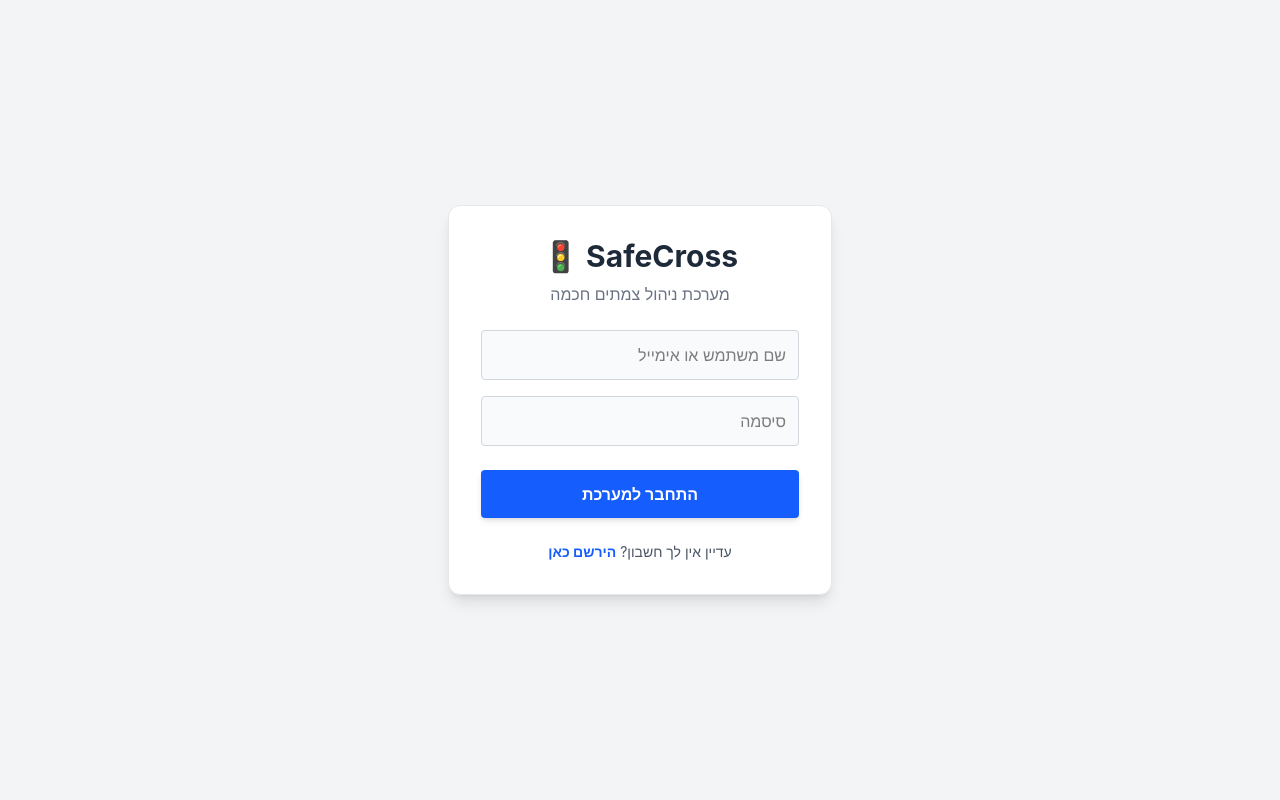
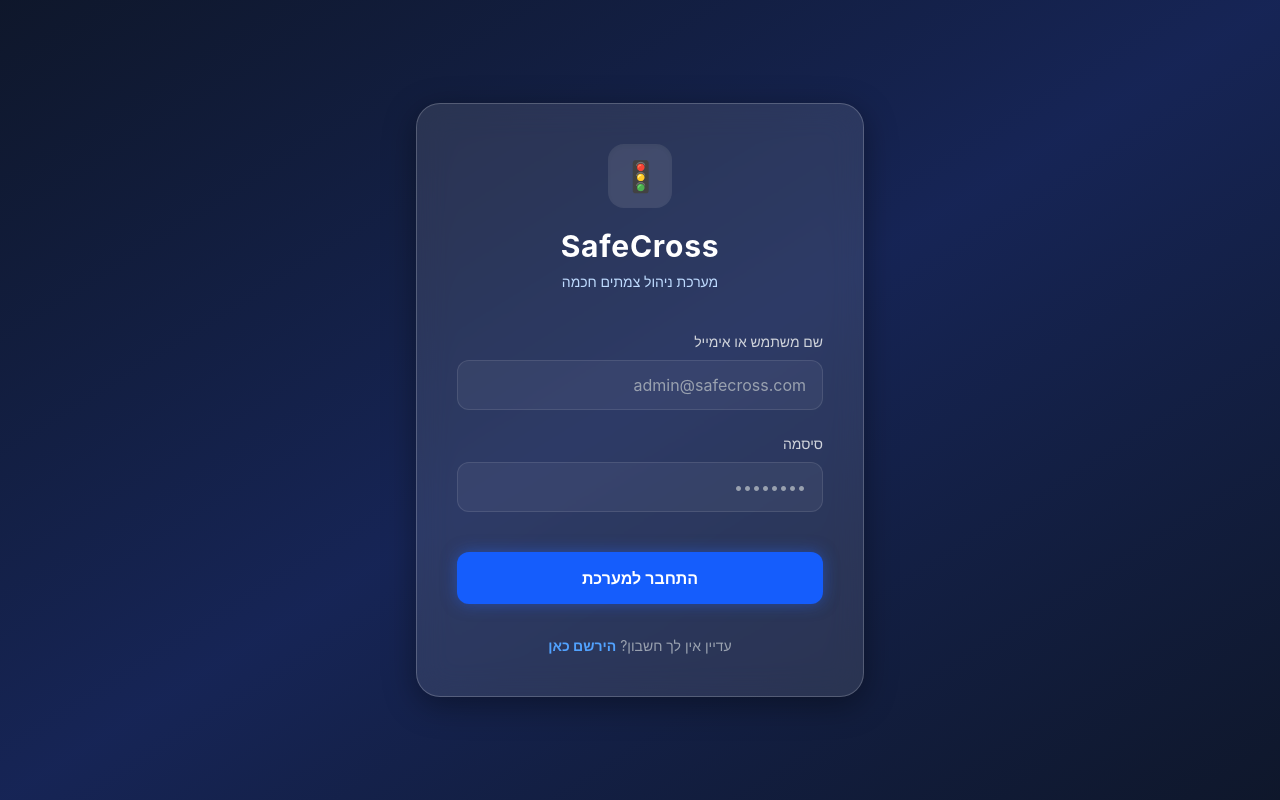
Before and after one commit to yoska2/AI_Smart_Crosswalk, a React app in the folder frontend/: page / in a window 1280 px wide. Built offline with nearby package versions, Linux system fonts and the light colour scheme; the HTML template or start-up script is replaced by a standard one.

Commit message:
Update login page with modern glassmorphism UI

```diff
--- a/frontend/src/pages/Login.jsx
+++ b/frontend/src/pages/Login.jsx
@@ -35,45 +35,66 @@ function Login() {
   };
 
   return (
-    <div className="flex justify-center items-center h-screen bg-gray-100 font-sans" dir="rtl">
-      <div className="bg-white p-8 rounded-xl shadow-lg w-96 text-center border border-gray-200">
-        <h2 className="text-3xl font-bold text-gray-800 mb-2">SafeCross 🚦</h2>
-        <p className="text-gray-500 mb-6">מערכת ניהול צמתים חכמה</p>
+    // רקע גרדיאנט כהה ומודרני
+    <div className="min-h-screen flex items-center justify-center bg-gradient-to-br from-slate-900 via-blue-950 to-slate-900 p-4 font-sans" dir="rtl">
 
-        <form onSubmit={handleLogin} className="flex flex-col gap-4">
+      {/* כרטיס אפקט זכוכית (Glassmorphism) */}
+      <div className="bg-white/10 backdrop-blur-lg border border-white/20 rounded-3xl p-10 shadow-[0_8px_32px_0_rgba(0,0,0,0.37)] w-full max-w-md">
+
+        {/* אזור הלוגו */}
+        <div className="text-center mb-10">
+          <div className="inline-flex items-center justify-center w-16 h-16 bg-white/10 rounded-2xl mb-5 shadow-inner">
+             <span className="text-3xl">🚦</span>
+          </div>
+          <h2 className="text-3xl font-bold text-white mb-2 tracking-wide">SafeCross</h2>
+          <p className="text-blue-200 text-sm font-medium">מערכת ניהול צמתים חכמה</p>
+        </div>
+
+        {/* טופס התחברות */}
+        <form onSubmit={handleLogin} className="space-y-6">
+          <div>
+            <label className="block text-sm font-medium text-gray-300 mb-2">שם משתמש או אימייל</label>
             <input
               type="text"
-            placeholder="שם משתמש או אימייל"
-            className="p-3 border border-gray-300 rounded text-right bg-gray-50 focus:bg-white focus:border-blue-500 focus:ring-2 focus:ring-blue-200 transition outline-none"
+              className="w-full px-4 py-3 bg-white/5 border border-white/10 rounded-xl text-white placeholder-gray-400 focus:outline-none focus:ring-2 focus:ring-blue-500 transition-all text-right"
+              placeholder="admin@safecross.com"
               value={username}
               onChange={(e) => setUsername(e.target.value)}
               required
             />
+          </div>
+
+          <div>
+            <label className="block text-sm font-medium text-gray-300 mb-2">סיסמה</label>
             <input
               type="password"
-            placeholder="סיסמה"
-            className="p-3 border border-gray-300 rounded text-right bg-gray-50 focus:bg-white focus:border-blue-500 focus:ring-2 focus:ring-blue-200 transition outline-none"
+              className="w-full px-4 py-3 bg-white/5 border border-white/10 rounded-xl text-white placeholder-gray-400 focus:outline-none focus:ring-2 focus:ring-blue-500 transition-all text-right"
+              placeholder="••••••••"
               value={password}
               onChange={(e) => setPassword(e.target.value)}
               required
             />
+          </div>
+
           <button
             type="submit"
-            className="bg-blue-600 text-white font-bold py-3 rounded hover:bg-blue-700 transition mt-2 shadow-md"
+            className="w-full py-3.5 mt-4 bg-blue-600 hover:bg-blue-500 text-white font-semibold rounded-xl shadow-[0_0_15px_rgba(37,99,235,0.5)] hover:shadow-[0_0_25px_rgba(37,99,235,0.7)] transition-all duration-300"
           >
             התחבר למערכת
           </button>
         </form>
 
-        <div className="mt-6 text-sm text-gray-600">
+        {/* כפתור הרשמה המותאם לעיצוב הכהה */}
+        <div className="mt-8 text-sm text-center text-gray-400">
           עדיין אין לך חשבון?{' '}
           <span
             onClick={() => navigate('/register')}
-            className="text-blue-600 font-bold cursor-pointer hover:underline"
+            className="text-blue-400 font-bold cursor-pointer hover:text-blue-300 hover:underline transition-colors"
           >
             הירשם כאן
           </span>
         </div>
+
       </div>
     </div>
   );
--- a/frontend/src/pages/Register.jsx
+++ b/frontend/src/pages/Register.jsx
@@ -34,63 +34,85 @@ function Register() {
   };
 
   return (
-    <div className="flex justify-center items-center h-screen bg-gray-100 font-sans" dir="rtl">
-      <div className="bg-white p-8 rounded-xl shadow-lg w-96 text-center border border-gray-200">
-        <h2 className="text-3xl font-bold text-gray-800 mb-2">SafeCross 🚦</h2>
-        <p className="text-gray-500 mb-6">יצירת חשבון מפעיל חדש</p>
+    // רקע גרדיאנט כהה ומודרני - זהה לעמוד ההתחברות
+    <div className="min-h-screen flex items-center justify-center bg-gradient-to-br from-slate-900 via-blue-950 to-slate-900 p-4 font-sans" dir="rtl">
 
+      {/* כרטיס אפקט זכוכית (Glassmorphism) */}
+      <div className="bg-white/10 backdrop-blur-lg border border-white/20 rounded-3xl p-10 shadow-[0_8px_32px_0_rgba(0,0,0,0.37)] w-full max-w-md">
+
+        {/* אזור הלוגו */}
+        <div className="text-center mb-8">
+          <div className="inline-flex items-center justify-center w-16 h-16 bg-white/10 rounded-2xl mb-4 shadow-inner">
+             <span className="text-3xl">🚦</span>
+          </div>
+          <h2 className="text-3xl font-bold text-white mb-2 tracking-wide">SafeCross</h2>
+          <p className="text-blue-200 text-sm font-medium">יצירת חשבון מפעיל חדש</p>
+        </div>
+
+        {/* הודעת הצלחה מותאמת לעיצוב הכהה */}
         {message ? (
-          <div className="bg-green-100 text-green-800 border border-green-300 p-4 rounded mb-4 font-medium">
+          <div className="bg-green-500/20 border border-green-500/50 text-green-200 p-4 rounded-xl mb-4 font-medium text-center backdrop-blur-sm shadow-[0_0_15px_rgba(34,197,94,0.2)]">
             {message}
           </div>
         ) : (
-          <form onSubmit={handleRegister} className="flex flex-col gap-4">
+          <form onSubmit={handleRegister} className="space-y-4">
+            <div>
               <input
                 type="text"
                 placeholder="שם משתמש (באנגלית בלבד)"
-              className="p-3 border border-gray-300 rounded text-right bg-gray-50 focus:bg-white focus:border-blue-500 focus:ring-2 focus:ring-blue-200 transition outline-none"
+                className="w-full px-4 py-3 bg-white/5 border border-white/10 rounded-xl text-white placeholder-gray-400 focus:outline-none focus:ring-2 focus:ring-blue-500 transition-all text-right"
                 value={username}
                 onChange={(e) => setUsername(e.target.value)}
                 required
               />
+            </div>
+            <div>
               <input
                 type="email"
                 placeholder="כתובת אימייל"
-              className="p-3 border border-gray-300 rounded text-right bg-gray-50 focus:bg-white focus:border-blue-500 focus:ring-2 focus:ring-blue-200 transition outline-none text-left direction-ltr"
+                className="w-full px-4 py-3 bg-white/5 border border-white/10 rounded-xl text-white placeholder-gray-400 focus:outline-none focus:ring-2 focus:ring-blue-500 transition-all text-left"
+                dir="ltr"
                 value={email}
                 onChange={(e) => setEmail(e.target.value)}
                 required
               />
+            </div>
+            <div>
               <input
                 type="password"
                 placeholder="סיסמה"
-              className="p-3 border border-gray-300 rounded text-right bg-gray-50 focus:bg-white focus:border-blue-500 focus:ring-2 focus:ring-blue-200 transition outline-none"
+                className="w-full px-4 py-3 bg-white/5 border border-white/10 rounded-xl text-white placeholder-gray-400 focus:outline-none focus:ring-2 focus:ring-blue-500 transition-all text-right"
                 value={password}
                 onChange={(e) => setPassword(e.target.value)}
                 required
               />
+            </div>
+            <div>
               <input
                 type="password"
                 placeholder="אימות סיסמה"
-              className="p-3 border border-gray-300 rounded text-right bg-gray-50 focus:bg-white focus:border-blue-500 focus:ring-2 focus:ring-blue-200 transition outline-none"
+                className="w-full px-4 py-3 bg-white/5 border border-white/10 rounded-xl text-white placeholder-gray-400 focus:outline-none focus:ring-2 focus:ring-blue-500 transition-all text-right"
                 value={confirmPassword}
                 onChange={(e) => setConfirmPassword(e.target.value)}
                 required
               />
+            </div>
+
             <button
               type="submit"
-              className="bg-blue-600 text-white font-bold py-3 rounded hover:bg-blue-700 transition mt-2 shadow-md"
+              className="w-full py-3.5 mt-2 bg-blue-600 hover:bg-blue-500 text-white font-semibold rounded-xl shadow-[0_0_15px_rgba(37,99,235,0.5)] hover:shadow-[0_0_25px_rgba(37,99,235,0.7)] transition-all duration-300"
             >
               הירשם
             </button>
           </form>
         )}
 
-        <div className="mt-6 text-sm text-gray-600">
+        {/* כפתור חזרה המותאם לעיצוב הכהה */}
+        <div className="mt-6 text-sm text-center text-gray-400">
           כבר יש לך חשבון?{' '}
           <span
             onClick={() => navigate('/')}
-            className="text-blue-600 font-bold cursor-pointer hover:underline"
+            className="text-blue-400 font-bold cursor-pointer hover:text-blue-300 hover:underline transition-colors"
           >
             חזור להתחברות
           </span>
```
Lines whose indentation alone changed are shown as unchanged.
